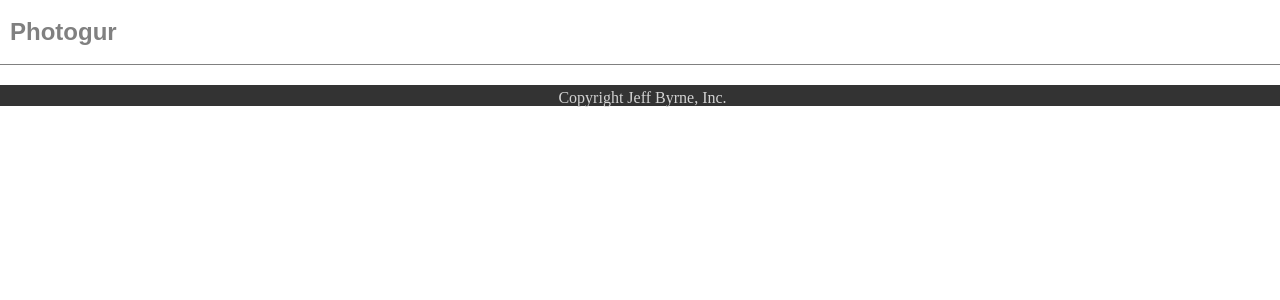
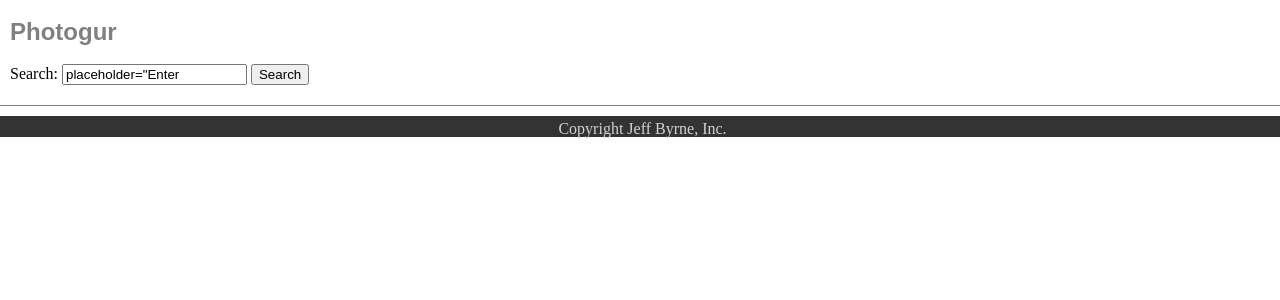
Before and after one commit to jeffreybyrne/0301-assignment1-photogur, a Django app: page /pictures/ in a window 1280 px wide. Shown: the top 300 px of the page. Run offline with Django 3.2, Linux system fonts and the light colour scheme; data that the repository does not hold is empty; some libraries are stand-ins or nearby versions.

Commit message:
added basic search functionality

```diff
--- a/photogur/static/css/main.css
+++ b/photogur/static/css/main.css
@@ -3,13 +3,16 @@
 }
 
 .main-header {
+  padding: 20px 10px;
+  border-bottom: solid 1px grey;
+}
+
+.main-header-text {
   color: grey;
   font-family: sans-serif;
   font-size: 1.5em;
   font-weight: bold;
-  padding: 20px 10px;
-  margin: 0 0 10px 0;
-  border-bottom: solid 1px grey;
+  margin: 0 0 20px 0;
 }
 .photo-list {
   display: grid;
--- a/photogur/templates/base.html
+++ b/photogur/templates/base.html
@@ -8,8 +8,15 @@
     <link rel="stylesheet" href="{% static 'css/main.css' %}">
   </head>
   <body>
-    <header>
-      <h1 class='main-header'>Photogur</h1>
+    <header class='main-header'>
+      <h1 class="main-header-text">Photogur</h1>
+      <form action="{% url 'picture_search' %}" method="get">
+        <label for="picture_search">
+          <span>Search:</span>
+          <input type="search" id="picture-search" name="query" value={{ query }} placeholder="Enter search term here">
+        </label>
+        <input type="submit" value="Search">
+      </form>
     </header>
     {% block content %}
     {% endblock %}
--- a/photogur/urls.py
+++ b/photogur/urls.py
@@ -15,10 +15,11 @@ Including another URLconf
 """
 from django.contrib import admin
 from django.urls import path
-from photogur.views import pictures_page, picture_show
+from photogur.views import pictures_page, picture_show, picture_search
 
 urlpatterns = [
     path('admin/', admin.site.urls),
     path('pictures/', pictures_page),
-    path('picture/<int:id>', picture_show, name='picture_details')
+    path('picture/<int:id>', picture_show, name='picture_details'),
+    path('search', picture_search, name='picture_search')
 ]
--- a/photogur/views.py
+++ b/photogur/views.py
@@ -18,3 +18,11 @@ def picture_show(request, id):
     context = {'picture': picture}
     response = render(request, 'picture.html', context)
     return HttpResponse(response)
+
+
+def picture_search(request):
+    query = request.GET['query']
+    search_results = Picture.objects.filter(artist=query)
+    context = {'pictures': search_results, 'query': query}
+    response = render(request, 'search_results.html', context)
+    return HttpResponse(response)
```
Also changed, not shown: photogur/templates/search_results.html (added, +15 -0 lines).
